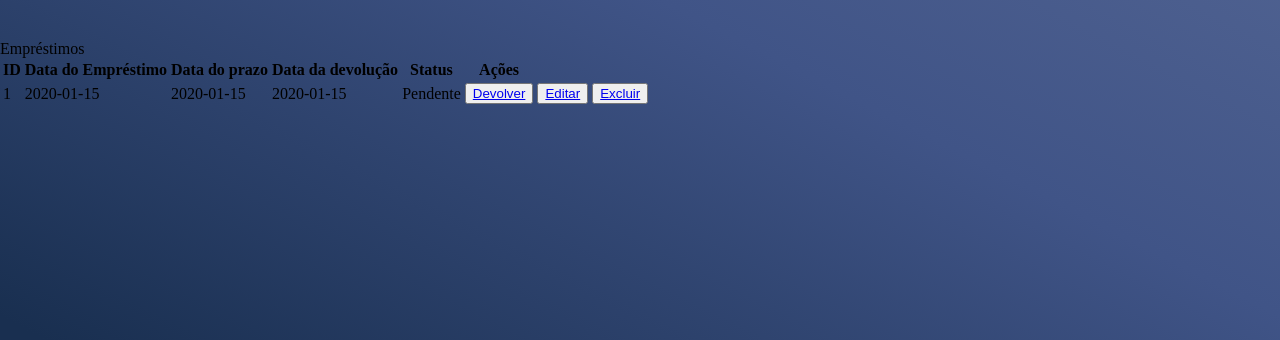
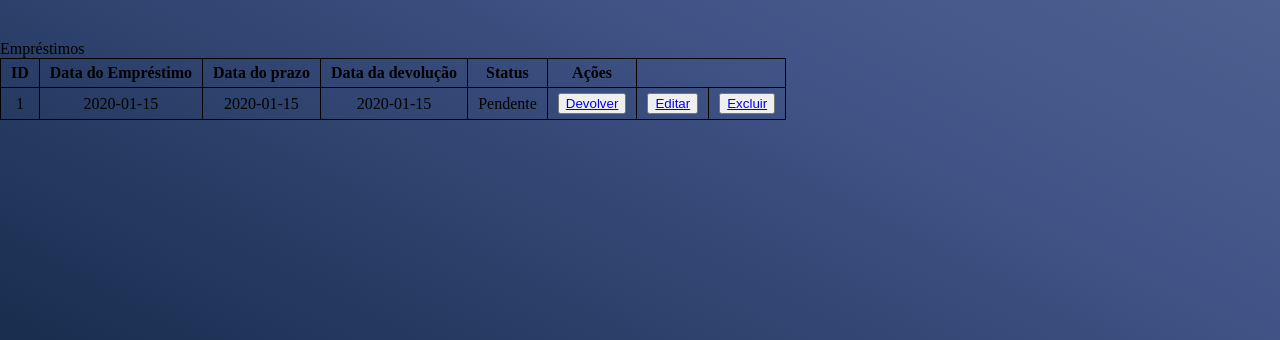
Before and after one commit to mgdantas1/bibliotecla, a Flask app: page /visualizar_emprestimos in a window 1280 px wide. Shown: the part 120-460 px from the top of the page. Run offline with Flask 3, Linux system fonts and the light colour scheme; a user stored in the database is signed in; tables that the repository leaves empty hold one stand-in row (values such as "Sample post"); some web fonts are replaced.

Commit message:
iniciar o css da tabela

```diff
--- a/static/style.css
+++ b/static/style.css
@@ -185,3 +185,15 @@ span > h2{
     font-family: 'Braah One';
     font-size: 18px;
 }
+
+table {
+    border: 1px solid black;
+    border-collapse: collapse;
+    text-align: center;
+}
+
+tr, td, th {
+    border: 1px solid black;
+    padding: 5px 10px;
+    color: black;
+}
```
